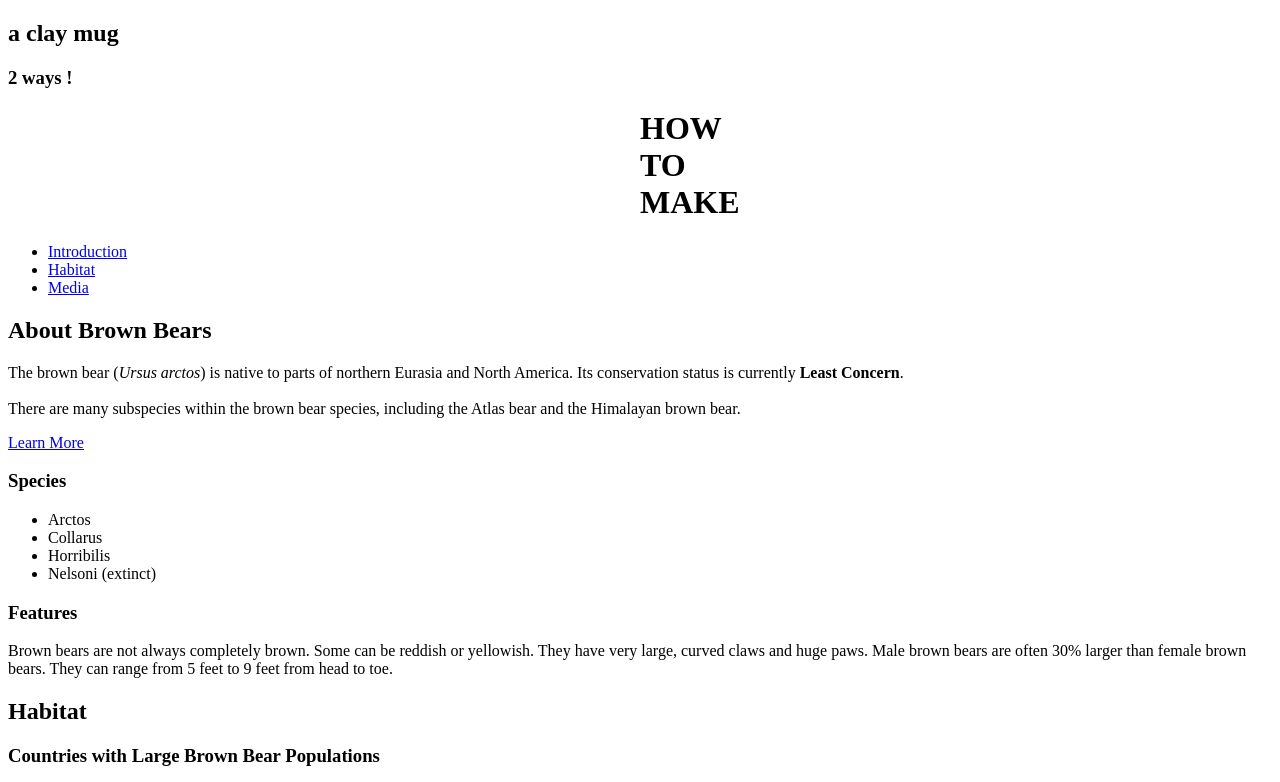
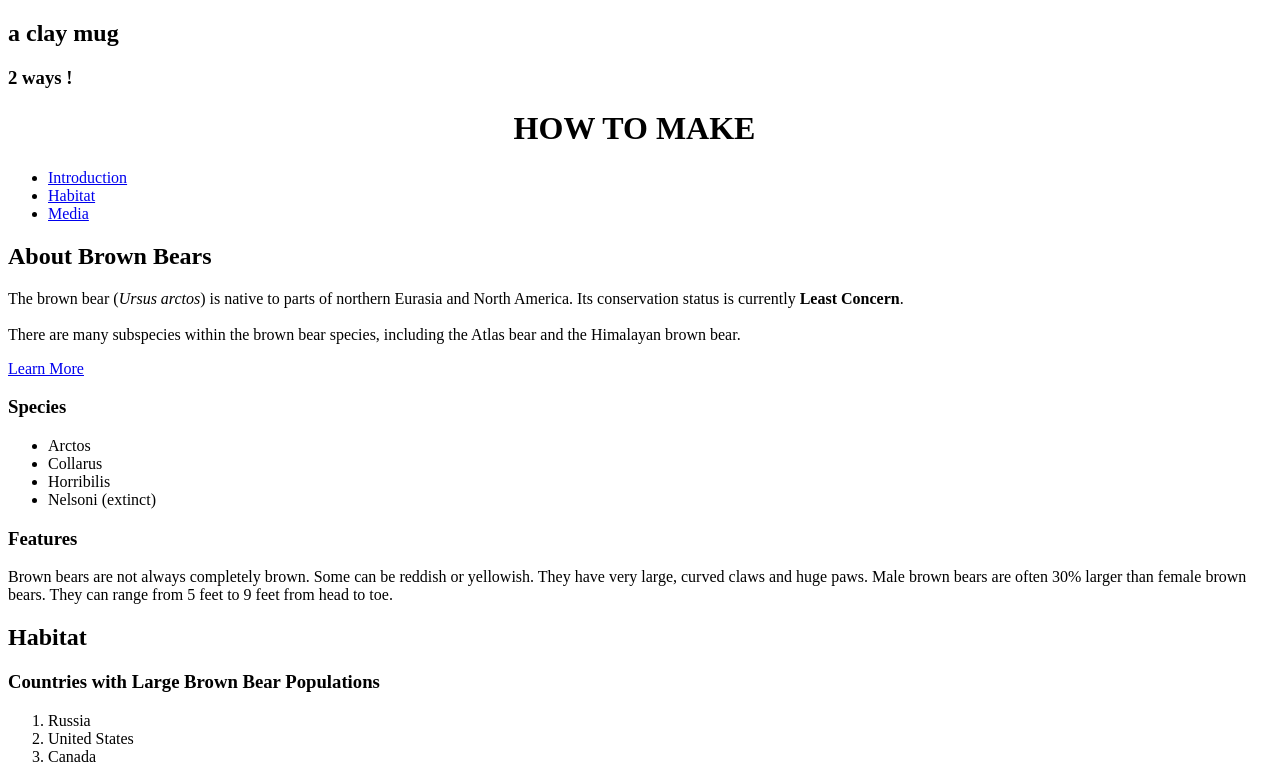
Before and after one commit to chani-moon/chani-moon.github.io, a plain HTML site: page index.html in a window 1280 px wide. Shown: the top 782 px of the page. Drawn offline with Linux system fonts and the light colour scheme.

Commit message:
Update index.html

```diff
--- a/index.html
+++ b/index.html
@@ -6,7 +6,7 @@
  <h3> 2 ways !</h3>
 </head>
 <body>
- <h1 style="margin-left:50%; margin-right:50%;"> HOW TO MAKE </h1>
+ <h1 style="margin-left:40%; margin-right:40%;"style="font-size:4em; "> HOW TO MAKE </h1>
 <ul>
    <li><a href="#introduction">Introduction</a></li>
    <li><a href="#habitat">Habitat</a></li>
```
